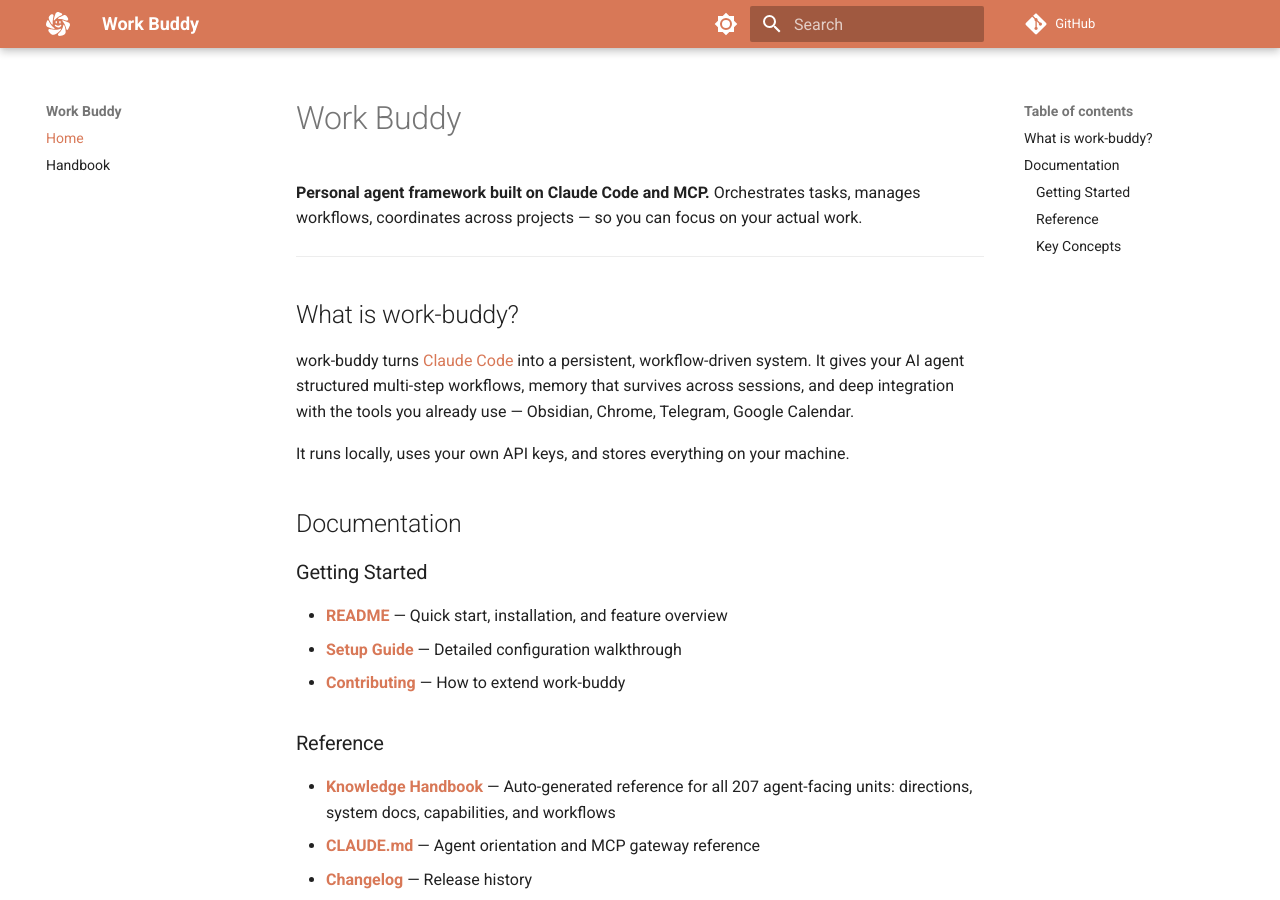
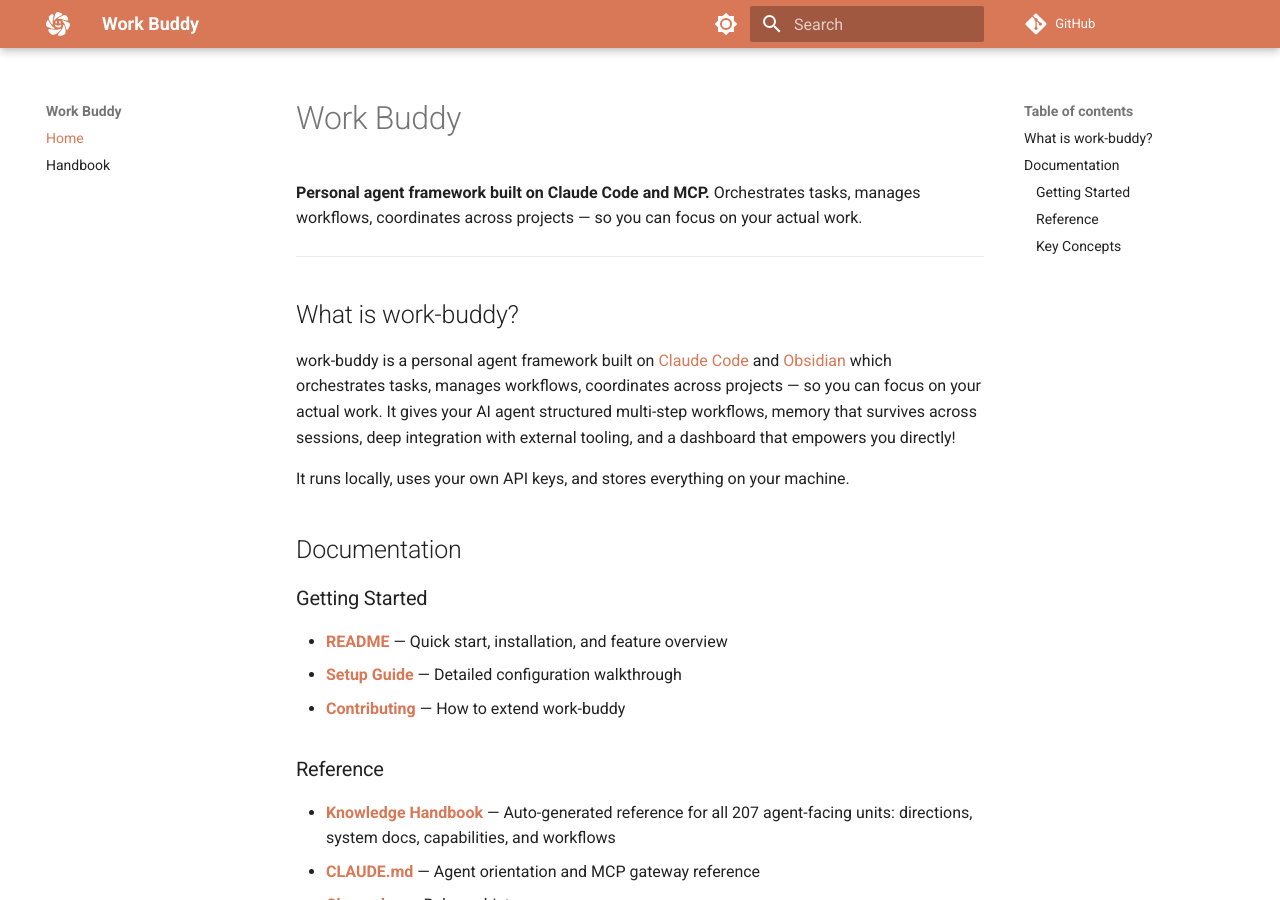
Before and after one commit to KadenMc/work-buddy, an MkDocs documentation site: the page built from docs/index.md, in a window 1280 px wide and 900 px high. Built offline with MkDocs 1.6.1 and Material for MkDocs 9.7.7, drawn with Linux system fonts in a browser that asks for light colours; comment, search, counter and statistics services are not loaded.

Commit message:
Docs: update README and docs site intro copy
- Remove italics from tagline, keep bold "work buddy"
- Rewrite intro paragraph: link Claude Code and Obsidian, reframe as
  agent framework with dashboard, drop tool-name list
- Sync docs/index.md with README intro

```diff
--- a/docs/index.md
+++ b/docs/index.md
@@ -6,7 +6,7 @@
 
 ## What is work-buddy?
 
-work-buddy turns [Claude Code](https://docs.anthropic.com/en/docs/claude-code) into a persistent, workflow-driven system. It gives your AI agent structured multi-step workflows, memory that survives across sessions, and deep integration with the tools you already use — Obsidian, Chrome, Telegram, Google Calendar.
+work-buddy is a personal agent framework built on [Claude Code](https://docs.anthropic.com/en/docs/claude-code) and [Obsidian](https://obsidian.md/) which orchestrates tasks, manages workflows, coordinates across projects — so you can focus on your actual work. It gives your AI agent structured multi-step workflows, memory that survives across sessions, deep integration with external tooling, and a dashboard that empowers you directly!
 
 It runs locally, uses your own API keys, and stores everything on your machine.
 
```
Also changed, not shown: README.md (+2 -2 lines).
